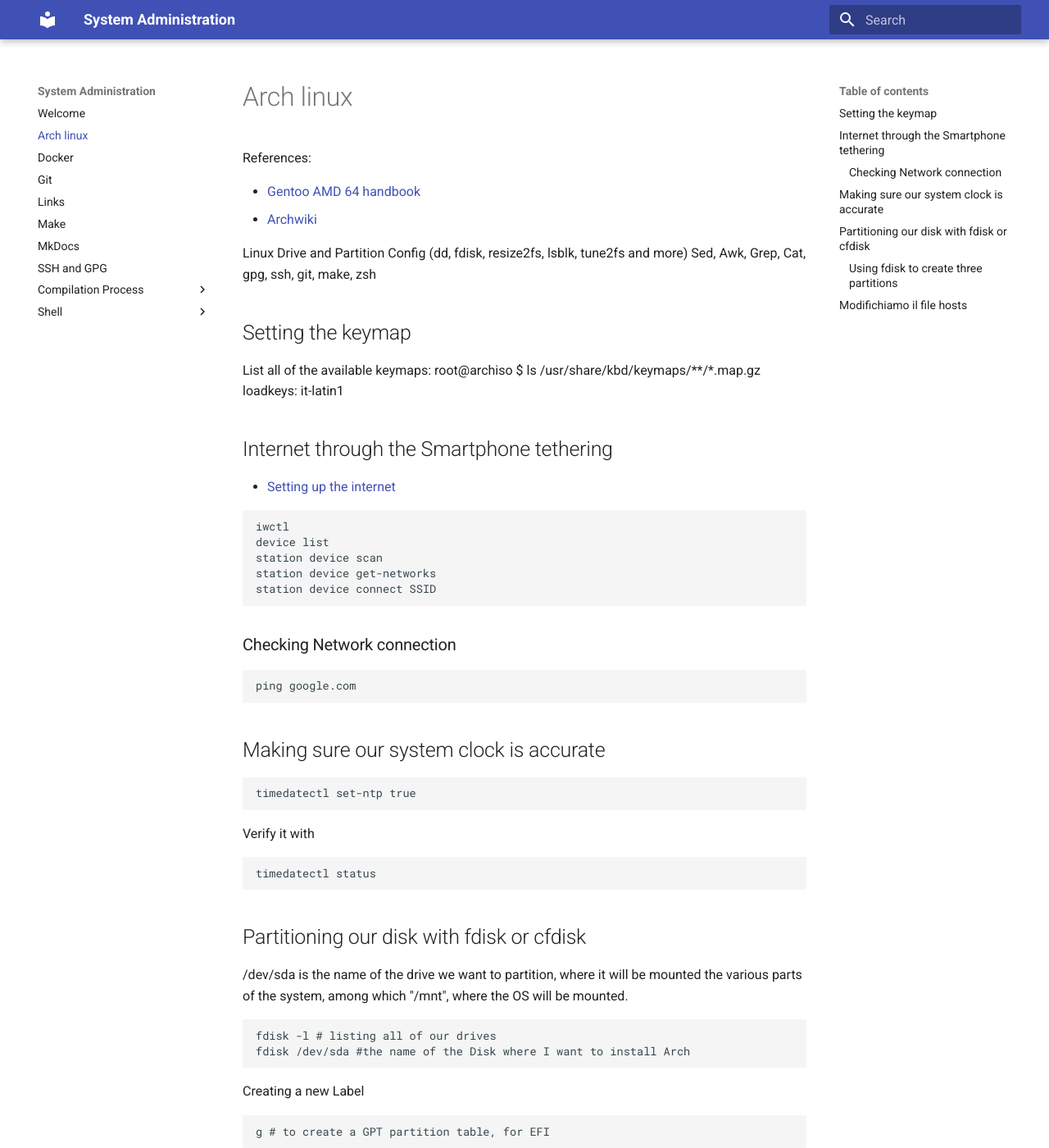
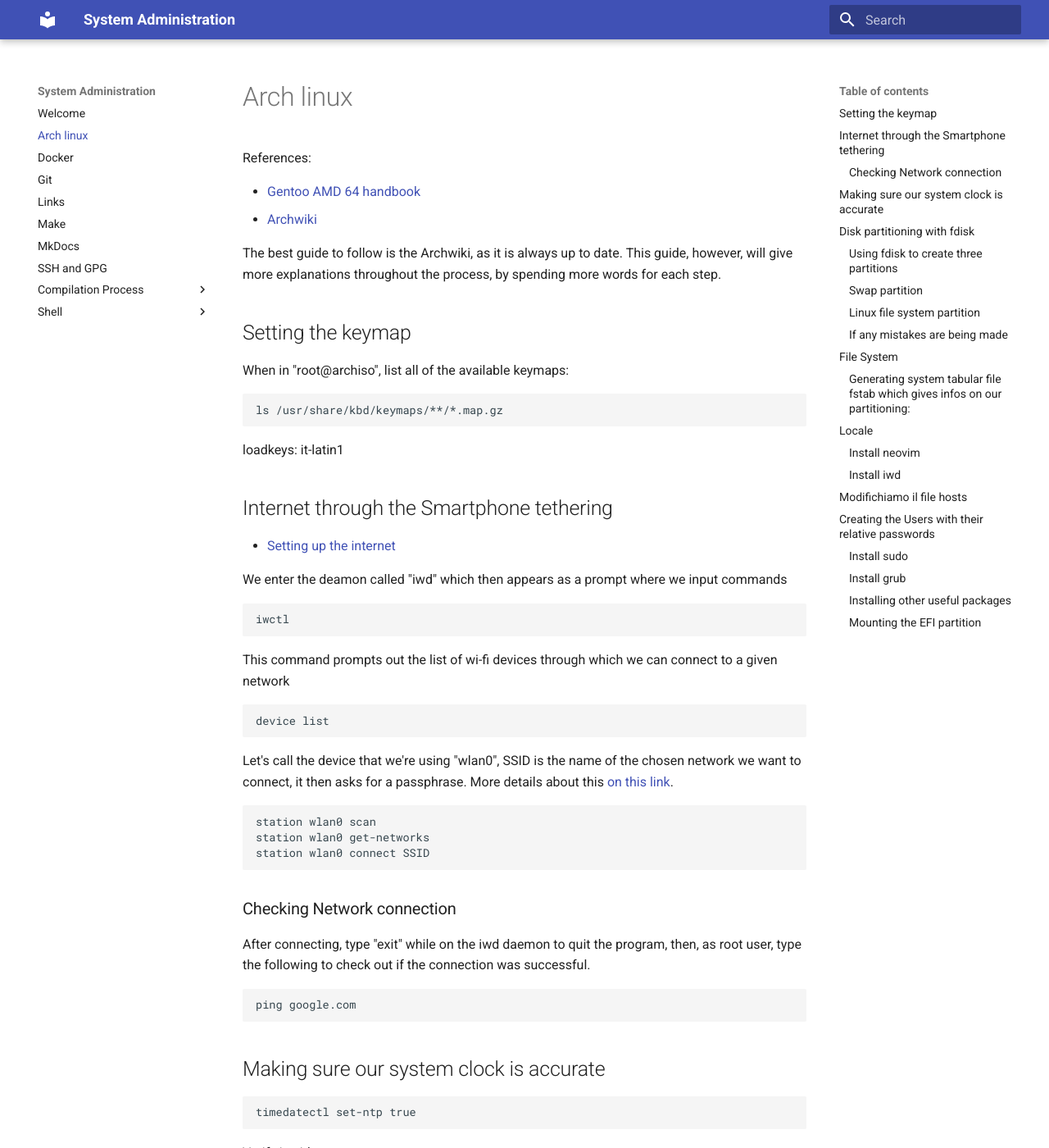
Before and after one commit to angelobattaglia/sysadmin, an MkDocs documentation site: the page built from docs/Arch.md, in a window 1280 px wide and 1400 px high. Shown: the whole window at 82% size. Built offline with MkDocs 1.6.1 and Material for MkDocs 9.7.7, drawn with Linux system fonts in a browser that asks for light colours; some of the changed text lies outside the part shown.

Commit message:
just keep on fixing

````diff
--- a/docs/Arch.md
+++ b/docs/Arch.md
@@ -5,27 +5,46 @@
 - [Gentoo AMD 64 handbook](https://wiki.gentoo.org/wiki/Handbook:AMD64)
 - [Archwiki](archwiki.org)
 
-Linux Drive and Partition Config (dd, fdisk, resize2fs, lsblk, tune2fs and more)
-Sed, Awk, Grep, Cat, gpg, ssh, git, make, zsh
+The best guide to follow is the Archwiki, as it is always up to date. This guide, however, will give more explanations throughout
+the process, by spending more words for each step.
 
 ## Setting the keymap
 
-List all of the available keymaps: root@archiso $ ls /usr/share/kbd/keymaps/**/*.map.gz
+When in "root@archiso", list all of the available keymaps:
+
+```shell
+ls /usr/share/kbd/keymaps/**/*.map.gz
+```
+
 loadkeys: it-latin1
 
 ## Internet through the Smartphone tethering
 
 - [Setting up the internet](https://wiki.archlinux.org/title/iwd)
 
+We enter the deamon called "iwd" which then appears as a prompt where we input commands
+
 ```shell
 iwctl
+```
+
+This command prompts out the list of wi-fi devices through which we can connect to a given network
+
+```shell
 device list
-station device scan
-station device get-networks
-station device connect SSID
+```
+
+Let's call the device that we're using "wlan0", SSID is the name of the chosen network we want to connect, it then asks for a passphrase. More details about this [on this link](https://wiki.archlinux.org/title/iwd).
+
+```shell
+station wlan0 scan
+station wlan0 get-networks
+station wlan0 connect SSID
 ```
 
 ### Checking Network connection
+
+After connecting, type "exit" while on the iwd daemon to quit the program, then, as root user, type the following to check out if the connection was successful.
 
 ```shell
 ping google.com
@@ -43,7 +62,7 @@
 timedatectl status
 ```
 
-## Partitioning our disk with fdisk or cfdisk
+## Disk partitioning with fdisk
 
 /dev/sda is the name of the drive we want to partition, where it will be mounted
 the various parts of the system, among which "/mnt", where the OS will be mounted.
@@ -62,6 +81,7 @@
 ### Using fdisk to create three partitions
 
 Partitioning the EFI system (the modern BIOS substitute)
+
 ```shell
 n
 # input number "1"
@@ -69,18 +89,25 @@
 +550M # megabytes for the EFI partition # Don't input "n" again, there's a question .. answer "yes"
 ```
 
-Creo la partizione swap:
+### Swap partition
+
+```shell
 n
 2
-enter (default 2048)
-+2G due gigabytes per la partizione swap
+# enter (default 2048)
++2G # two gigabytes for the swap partition
+```
 
-Creo la partizione per il mio sistema, concedo il resto della memoria:
+### Linux file system partition
+
+```shell
 n
 3
-enter (dafault 2048)
-enter e da' lo spazio rimanente
-deve essere di tipo linux file system
+# enter (dafault 2048)
+# enter allocates the remaining storage for the linux file system
+```
+
+### If any mistakes are being made
 
 Se sbaglio ad assegnare il tipo di partizione delle prime due, posso
 sempre premere t e il numero della partizione alla quale devo cambiare
@@ -100,6 +127,8 @@
 e cambia da linux file system a Linux swap
 
 Alla fine premi w per scrivere sul disco le nostre impostazioni
+
+## File System
 
 Ora dobbiamo creare i diversi tipi di File System rispettivamente per
 ogni partizione che abbiamo creato:
@@ -121,8 +150,11 @@
 Ora che è montato, installo il sistema di base con pacstrap:
 pacstrap /mnt base linux linux-firmware
 
-Ora generiamo il nostro file system tabular fstab (informazioni sulla partizione):
+### Generating system tabular file fstab which gives infos on our partitioning:
+
+```shell
 genfstab -U /mnt >> /mnt/etc/fstab
+```
 
 Ora diventiamo root della nostra installazione, ovvero passiamo dalla pendrive alla partizione /dev/sda3:
 arch-chroot /mnt
@@ -130,15 +162,37 @@
 Ora il prompt dovrebbe essere cambiato, perché siamo nel nostro sistema operativo di base nella nostra partizione
 /dev/sda3 dentro il nostro file system
 
-Ora devo settare la time zone:
+## Locale
+
+Setting the time-zone
+
+```shell
 ln -sf /usr/share/zoneinfo/Europe/Rome /etc/localtime
-(se devo listare allora: ls /usr/share/zoneinfo)
+```
+
+If I had to list them all
+
+```shell
+ls /usr/share/zoneinfo
+```
 
 System clock settings:
+
+```shell
 hwclock --systohc
+```
 
-installa vim per editare dei files:
+### Install neovim
+
+```shell
 pacman -Sy neovim
+```
+
+### Install iwd
+
+```shell
+pacman -Sy iwd
+```
 
 vim /etc/locale.gen, ogni linea di codice è commentata, devo togliere il commento seguente, per arch americano:
 en_US.UTF-8 UTF-8
@@ -154,12 +208,21 @@
 
 ## Modifichiamo il file hosts
 
+```shell
 vim /etc/hosts
-E riporto le seguenti..
+  ```
+
+And I write on it the following..
+
+```shell
 127.0.0.1 localhost
 ::1 localhost
 127.0.1.1 t440p.localdomain t440p
+```
 
+## Creating the Users with their relative passwords
+
+The default user is the root user. To create other users
 Ora devo creare diversi utenti e una password, altrimenti ci sarà solo 1 utente, ovvero il root
 Per la password root basta passwd senza nessun parametro da linea di comando:
 passwd
@@ -184,14 +247,25 @@
 # %wheel ALL=(ALL) ALL // Da rivedere bene ..
 ```
 
-Installo sudo:
+### Install sudo
+
+```shell
 pacman -S sudo
-Installo grub:
+```
+
+### Install grub
+
+```shell
 pacman -S grub
-Installo altri pacchetti utili:
+```
+
+### Installing other useful packages
+
+```shell
 pacman -S efibootmgr dosfstools os-prober mtools
+  ```
 
-Mounting the EFI partition:
+### Mounting the EFI partition
 mkdir /boot/EFI
 mount /dev/sda1 /boot/EFI
 This doesn't work (don't know why):
@@ -207,6 +281,9 @@
 grub-install --target=x86_64-efi --bootloader-id=GRUB --efi-directory=/boot/EFI --removable
 Creo il file delle configurazioni di grub:
 grub-mkconfig -o /boot/grub/grub.cfg
+
+Install iwd onto the machine before leaving the live installation process
+https://bbs.archlinux.org/viewtopic.php?id=187798
 
 Install network manager:
 pacman -S networkmanager vim xorg
@@ -227,3 +304,6 @@
 vai su storage
 clicca sulla iso
 ed rimuove lo storage e restart
+
+Linux Drive and Partition Config (dd, fdisk, resize2fs, lsblk, tune2fs and more)
+Sed, Awk, Grep, Cat, gpg, ssh, git, make, zsh
````
Also changed, not shown: docs/Links.md (+2 -0 lines).
